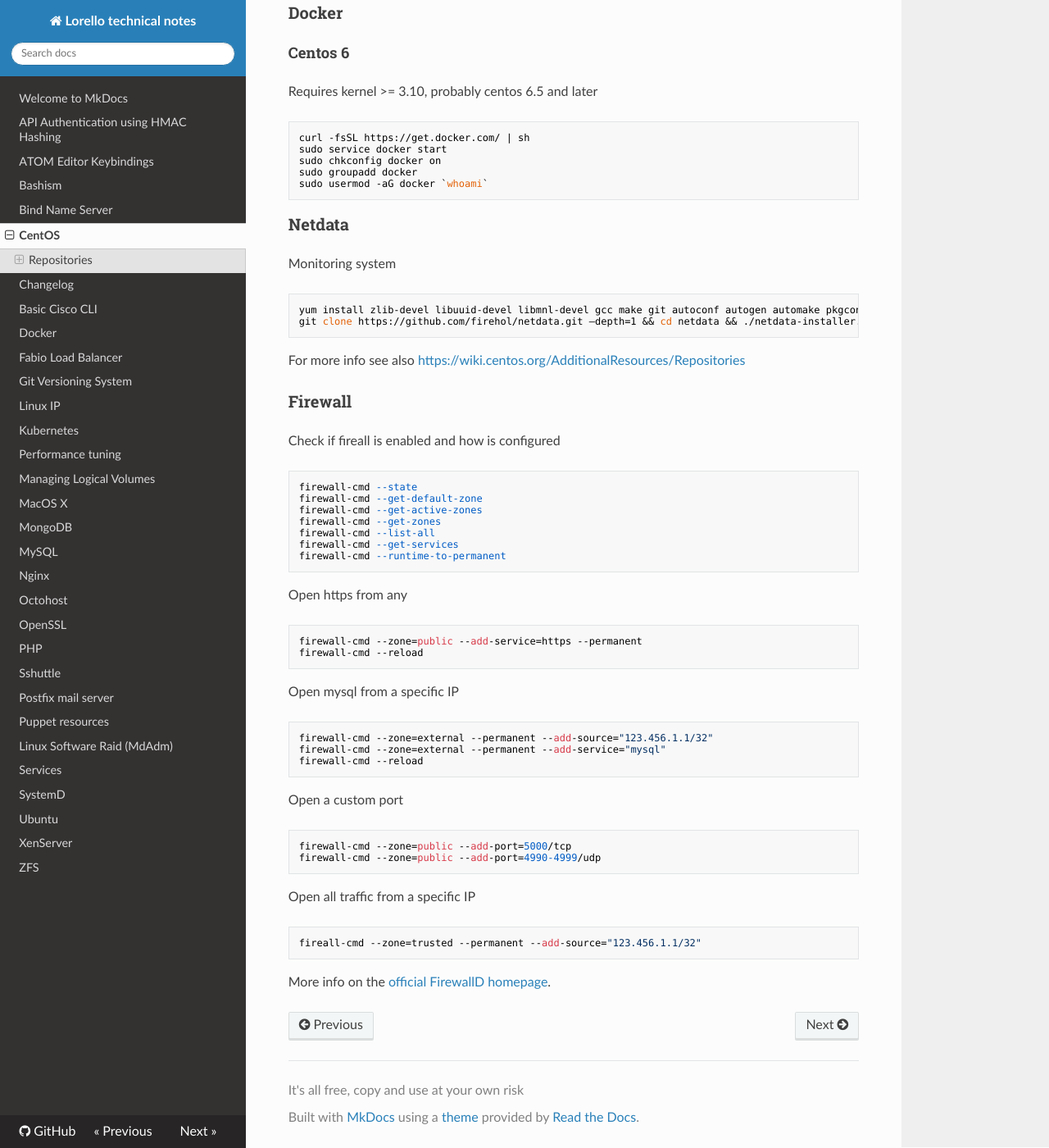
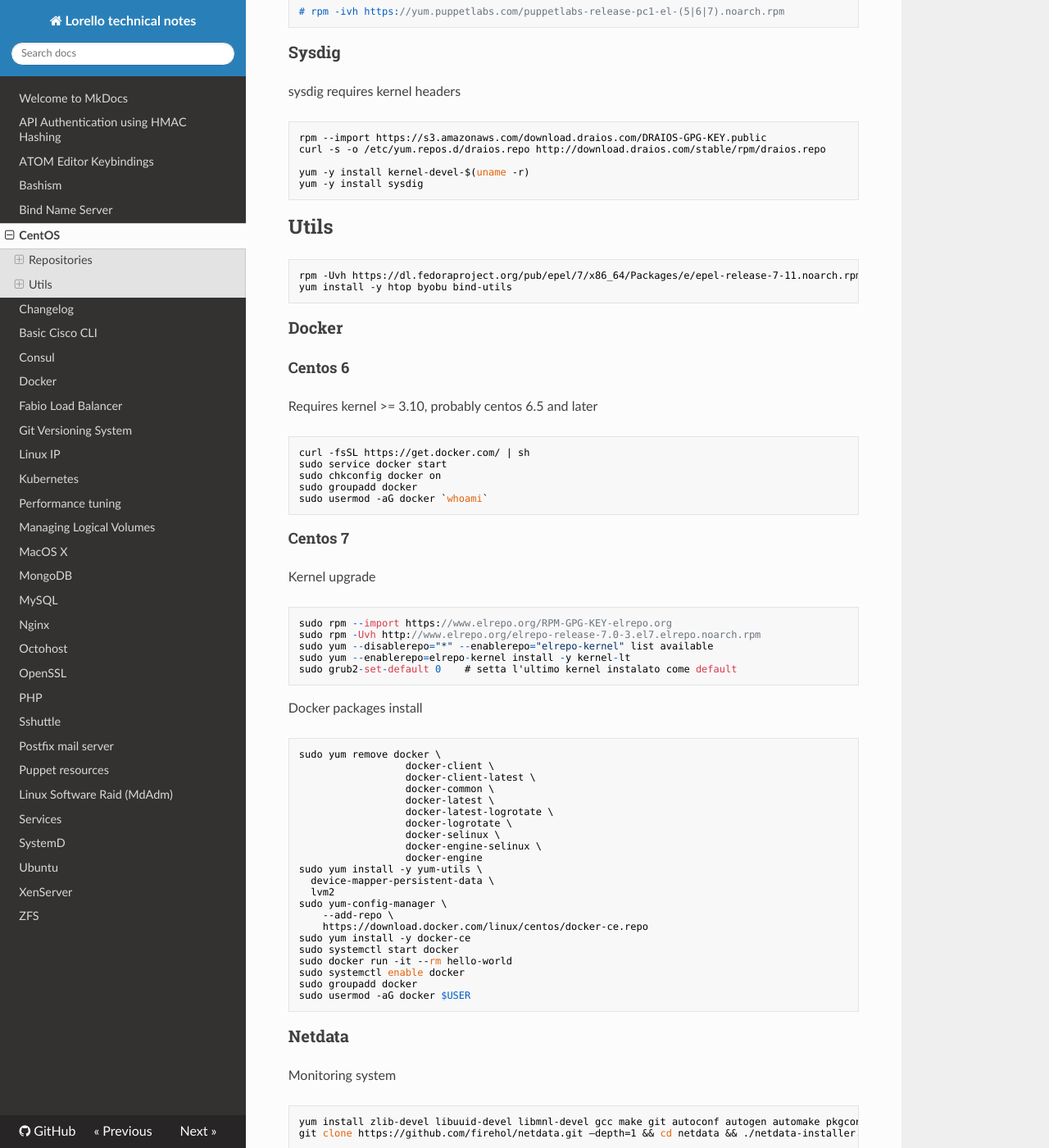
Before and after one commit to lorello/lorello.github.io, an MkDocs documentation site: the page built from docs/centos.md, in a window 1280 px wide and 1400 px high, scrolled down 742 px. Shown: the whole window at 82% size. Built offline with MkDocs 1.6.1, drawn with Linux system fonts in a browser that asks for light colours; nearby versions of some CDN libraries; some of the changed text lies outside the part shown.

````diff
--- a/docs/centos.md
+++ b/docs/centos.md
@@ -1,6 +1,20 @@
 # CentOS
 
 ## Repositories
+
+### Find packages
+
+Package that contains a binary:
+
+```
+rpm -qf which dig
+```
+
+List of files in a package
+
+```
+rpm -ql bind-utils
+```
 
 ### Extra Packages (community approved by CentOS)
 
@@ -24,6 +38,14 @@
     yum -y install kernel-devel-$(uname -r)
     yum -y install sysdig
 
+## Utils
+
+```
+rpm -Uvh https://dl.fedoraproject.org/pub/epel/7/x86_64/Packages/e/epel-release-7-11.noarch.rpm
+yum install -y htop byobu bind-utils
+```
+
+
 ### Docker
 
 #### Centos 6
@@ -35,6 +57,47 @@
     sudo chkconfig docker on
     sudo groupadd docker
     sudo usermod -aG docker `whoami`
+
+
+#### Centos 7
+
+Kernel upgrade
+
+```
+sudo rpm --import https://www.elrepo.org/RPM-GPG-KEY-elrepo.org
+sudo rpm -Uvh http://www.elrepo.org/elrepo-release-7.0-3.el7.elrepo.noarch.rpm
+sudo yum --disablerepo="*" --enablerepo="elrepo-kernel" list available
+sudo yum --enablerepo=elrepo-kernel install -y kernel-lt
+sudo grub2-set-default 0    # setta l'ultimo kernel instalato come default
+```
+
+Docker packages install
+
+```
+sudo yum remove docker \
+                  docker-client \
+                  docker-client-latest \
+                  docker-common \
+                  docker-latest \
+                  docker-latest-logrotate \
+                  docker-logrotate \
+                  docker-selinux \
+                  docker-engine-selinux \
+                  docker-engine
+sudo yum install -y yum-utils \
+  device-mapper-persistent-data \
+  lvm2
+sudo yum-config-manager \
+    --add-repo \
+    https://download.docker.com/linux/centos/docker-ce.repo
+sudo yum install -y docker-ce
+sudo systemctl start docker
+sudo docker run -it --rm hello-world
+sudo systemctl enable docker
+sudo groupadd docker
+sudo usermod -aG docker $USER
+```
+
 
 ### Netdata
 
````
Also changed, not shown: docs/bash.md (+14 -0 lines), docs/consul.md (added, +11 -0 lines), docs/fabio.md (+4 -0 lines).
